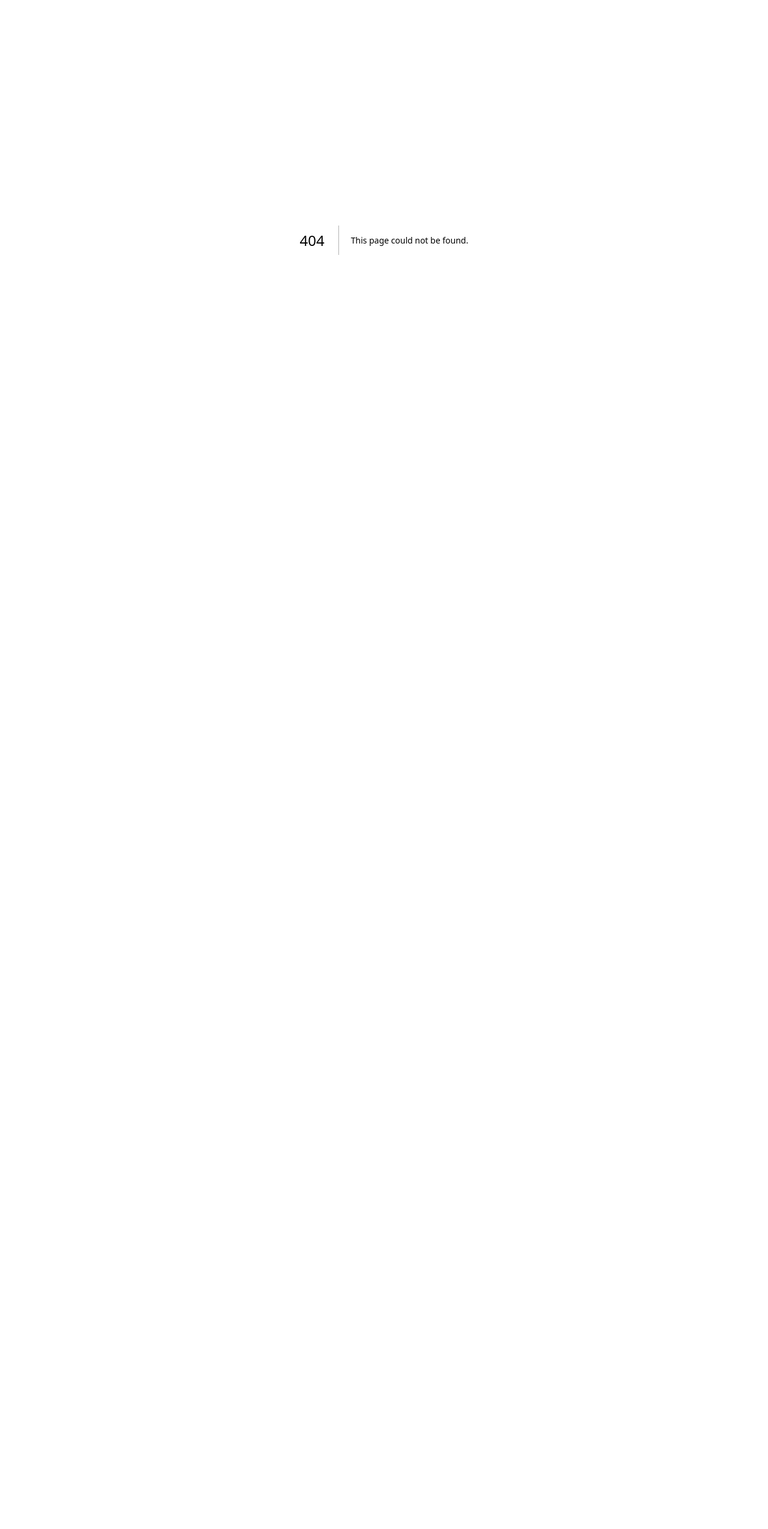
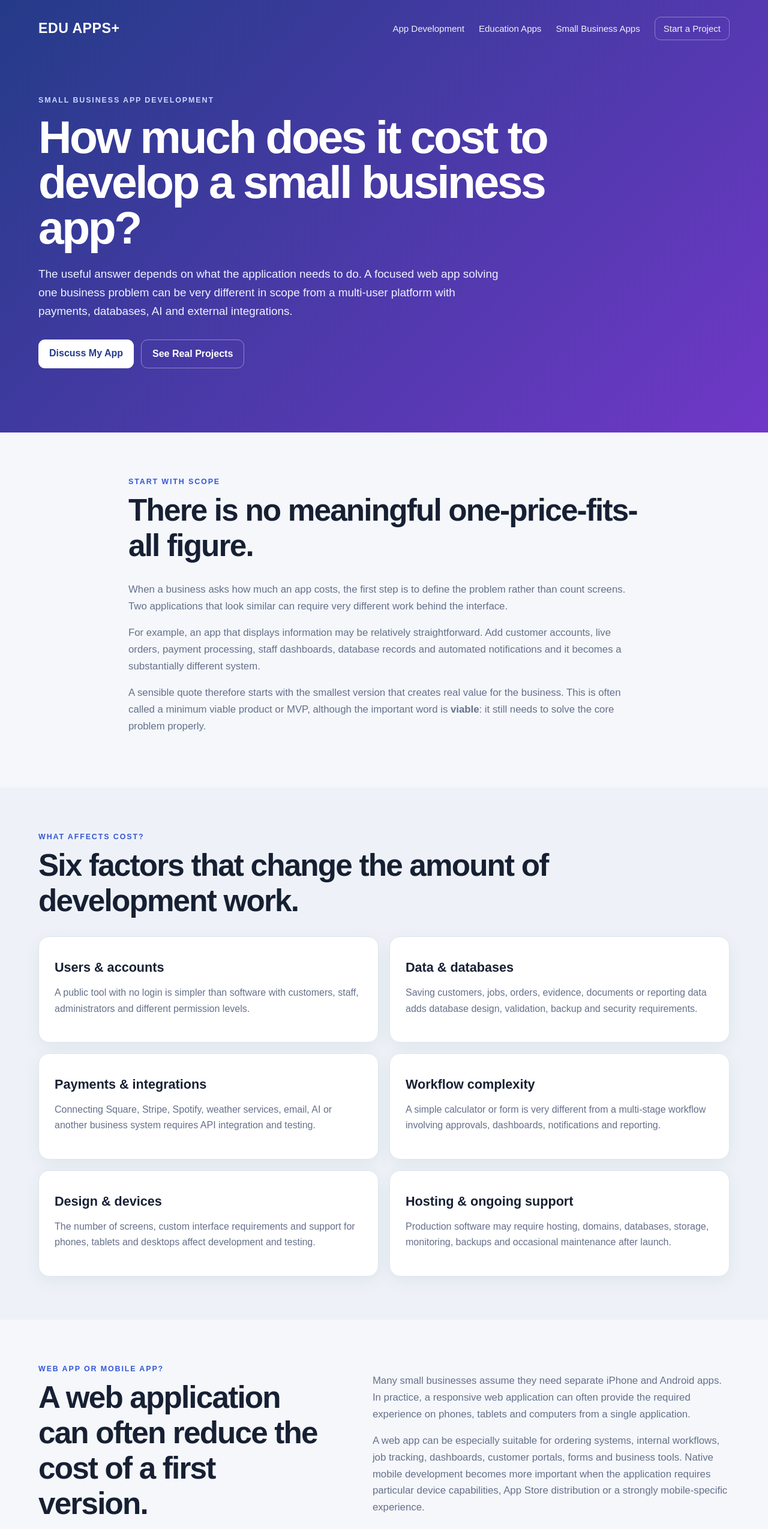
Before and after one commit to trevore777/eduappsplus_website, a Next.js app: page /small-business-app-cost in a window 1280 px wide. Before the commit this address had no page. Shown: the top 2549 px of the page at 60% size. Before the commit the page ends 800 px from the top, so only its background shows below. Built offline with nearby package versions, Linux system fonts and the light colour scheme.

Commit message:
Add small business app cost guide

```diff
--- /dev/null
+++ b/app/small-business-app-cost/page.js
@@ -0,0 +1,47 @@
+import Link from "next/link";
+
+export const metadata = {
+  title: "How Much Does a Small Business App Cost? | EDU Apps Plus",
+  description: "A practical guide to small business app development costs in Australia, including what affects price, how to control scope and when custom software makes sense.",
+  alternates: { canonical: "/small-business-app-cost" },
+};
+
+const costFactors = [
+  ["Users & accounts", "A public tool with no login is simpler than software with customers, staff, administrators and different permission levels."],
+  ["Data & databases", "Saving customers, jobs, orders, evidence, documents or reporting data adds database design, validation, backup and security requirements."],
+  ["Payments & integrations", "Connecting Square, Stripe, Spotify, weather services, email, AI or another business system requires API integration and testing."],
+  ["Workflow complexity", "A simple calculator or form is very different from a multi-stage workflow involving approvals, dashboards, notifications and reporting."],
+  ["Design & devices", "The number of screens, custom interface requirements and support for phones, tablets and desktops affect development and testing."],
+  ["Hosting & ongoing support", "Production software may require hosting, domains, databases, storage, monitoring, backups and occasional maintenance after launch."],
+];
+
+export default function SmallBusinessAppCostPage() {
+  return <>
+    <header className="siteHeader"><div className="wrap">
+      <div className="top"><Link className="brand" href="/">EDU APPS+</Link><nav className="mainNav"><Link href="/app-development">App Development</Link><Link href="/education-apps">Education Apps</Link><Link href="/small-business-apps">Small Business Apps</Link><Link className="navCta" href="/enquire">Start a Project</Link></nav></div>
+      <div className="commercialHero"><span className="eyebrow">Small business app development</span><h1>How much does it cost to develop a small business app?</h1><p>The useful answer depends on what the application needs to do. A focused web app solving one business problem can be very different in scope from a multi-user platform with payments, databases, AI and external integrations.</p><div className="heroActions"><Link className="primaryButton" href="/enquire">Discuss My App</Link><Link className="secondaryButton" href="/case-studies">See Real Projects</Link></div></div>
+    </div></header>
+
+    <main>
+      <section className="commercialSection"><div className="wrap narrow"><span className="eyebrow dark">Start with scope</span><h2 className="largeHeading">There is no meaningful one-price-fits-all figure.</h2><div className="aboutCopy"><p>When a business asks how much an app costs, the first step is to define the problem rather than count screens. Two applications that look similar can require very different work behind the interface.</p><p>For example, an app that displays information may be relatively straightforward. Add customer accounts, live orders, payment processing, staff dashboards, database records and automated notifications and it becomes a substantially different system.</p><p>A sensible quote therefore starts with the smallest version that creates real value for the business. This is often called a minimum viable product or MVP, although the important word is <strong>viable</strong>: it still needs to solve the core problem properly.</p></div></div></section>
+
+      <section className="commercialSection altSection"><div className="wrap"><span className="eyebrow dark">What affects cost?</span><h2 className="largeHeading">Six factors that change the amount of development work.</h2><div className="serviceGrid">{costFactors.map(([title,text]) => <div className="serviceCard" key={title}><h3>{title}</h3><p>{text}</p></div>)}</div></div></section>
+
+      <section className="commercialSection"><div className="wrap aboutGrid"><div><span className="eyebrow dark">Web app or mobile app?</span><h2 className="largeHeading">A web application can often reduce the cost of a first version.</h2></div><div className="aboutCopy"><p>Many small businesses assume they need separate iPhone and Android apps. In practice, a responsive web application can often provide the required experience on phones, tablets and computers from a single application.</p><p>A web app can be especially suitable for ordering systems, internal workflows, job tracking, dashboards, customer portals, forms and business tools. Native mobile development becomes more important when the application requires particular device capabilities, App Store distribution or a strongly mobile-specific experience.</p><p>The right platform should follow the business requirement rather than being decided before the problem is understood.</p></div></div></section>
+
+      <section className="commercialSection altSection"><div className="wrap narrow"><span className="eyebrow dark">Controlling the budget</span><h2 className="largeHeading">Build the valuable part first.</h2><div className="aboutCopy"><p>One of the most effective ways to control software development cost is to divide features into <strong>must have</strong>, <strong>useful later</strong> and <strong>nice to have</strong>. The first release concentrates on the workflow that produces the business benefit.</p><p>Once real customers or staff use that version, their feedback provides much better evidence for the next development decision. A feature that seemed essential during planning may prove unnecessary, while a small improvement may have a large impact on daily use.</p><p>This staged approach also makes it easier to understand ongoing costs such as hosting, database storage, third-party API charges and support before the system becomes unnecessarily large.</p></div></div></section>
+
+      <section className="commercialSection"><div className="wrap"><span className="eyebrow dark">When does custom software make sense?</span><h2 className="largeHeading">When the way your business works does not fit an off-the-shelf product.</h2><div className="serviceGrid">
+        <div className="serviceCard"><h3>Repeated manual work</h3><p>Staff repeatedly copy information between forms, spreadsheets, emails or separate systems.</p></div>
+        <div className="serviceCard"><h3>A unique customer workflow</h3><p>Your ordering, booking, service or communication process is an important part of how the business operates.</p></div>
+        <div className="serviceCard"><h3>Disconnected systems</h3><p>Information needs to move between a database, payment service, API, AI service or another platform.</p></div>
+        <div className="serviceCard"><h3>A new business idea</h3><p>The application itself is part of a new service, product or customer experience that does not already exist.</p></div>
+      </div></div></section>
+
+      <section className="commercialSection altSection"><div className="wrap narrow"><span className="eyebrow dark">Before asking for a quote</span><h2 className="largeHeading">Five questions worth answering.</h2><div className="aboutCopy"><p><strong>1. Who will use the app?</strong> Customers, staff, managers, students, teachers or several user groups?</p><p><strong>2. What problem does it solve?</strong> Describe what happens now and what you want to improve.</p><p><strong>3. What must the first version do?</strong> Focus on the smallest workflow that would make the application genuinely useful.</p><p><strong>4. What does it need to connect to?</strong> Existing databases, payments, APIs, websites or other services can affect the technical approach.</p><p><strong>5. What would success look like?</strong> Saving staff time, increasing orders, reducing errors, improving customer service or enabling a completely new service?</p><p>If you can answer those questions, you have enough information to begin a useful development discussion. If you are still at an earlier stage, read <Link className="textLink" href="/have-an-idea">I Have an App Idea — Where Do I Start?</Link></p></div></div></section>
+
+      <section className="commercialSection"><div className="wrap"><div className="ctaPanel"><div><span className="eyebrow">Get a clearer idea of scope</span><h2>Tell us what you want the app to achieve.</h2><p>EDU Apps Plus develops practical custom applications for small businesses, education and individual ideas. Start with the problem and the first useful version can be scoped from there.</p></div><Link className="primaryButton" href="/enquire">Discuss My Project</Link></div></div></section>
+    </main>
+    <footer>EDU Apps Plus · Custom App Development · <Link href="/">Home</Link></footer>
+  </>;
+}
```
